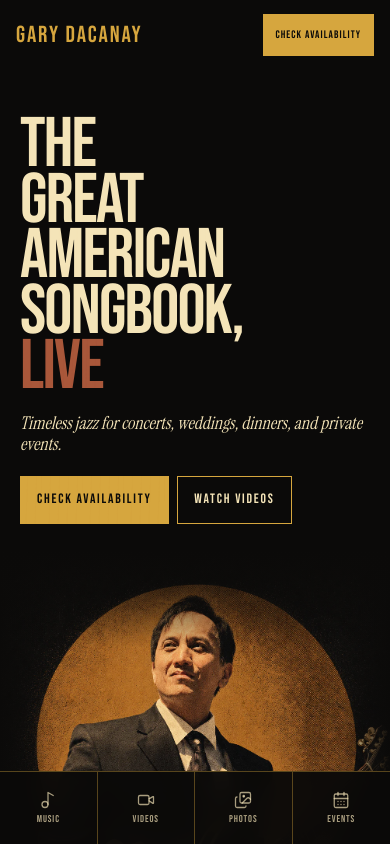
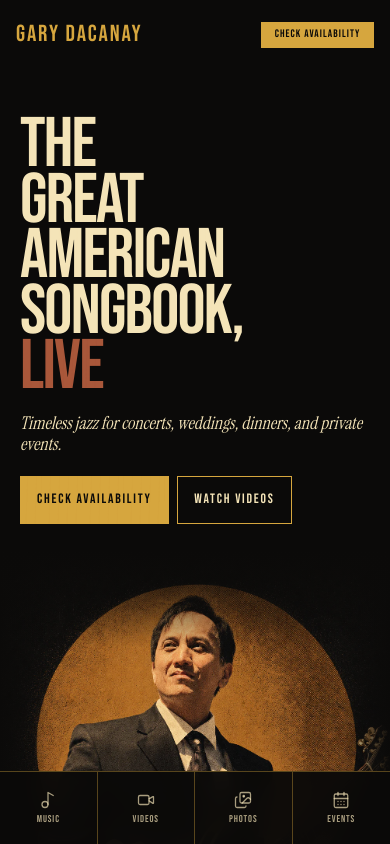
Before and after one commit to auxvirtua/gary-dacanay-website-nextjs, a Next.js app: page / in a window 390 px wide. Shown: the top 844 px of the page. Built offline with nearby package versions, Linux system fonts and the light colour scheme.

Commit message:
style: tighten mobile CTA proportions

```diff
--- a/src/app/home/HomePage.module.css
+++ b/src/app/home/HomePage.module.css
@@ -957,10 +957,9 @@
 
   .mobileBooking {
     display: inline-flex;
-    min-height: 2.6rem;
     align-items: center;
     justify-content: center;
-    padding: 0.65rem 0.8rem;
+    padding: 0.48rem 0.85rem;
     color: var(--color-ink);
     background: var(--color-gold);
     font-family: var(--font-display), sans-serif;
```
